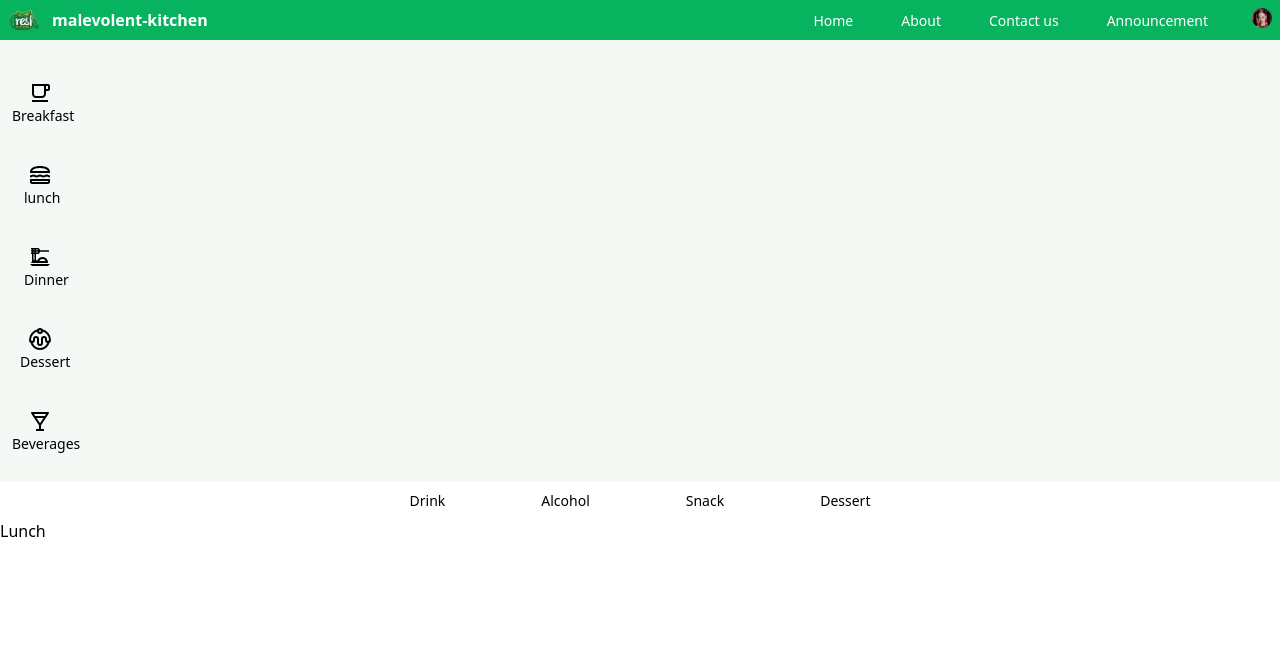
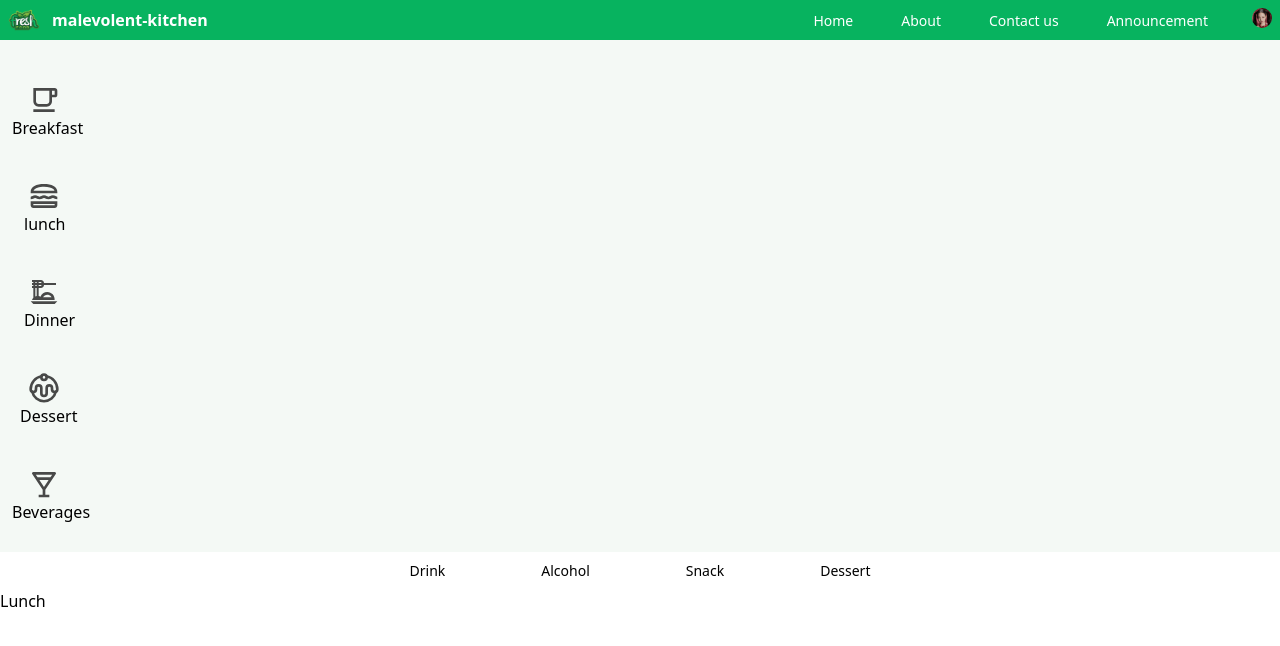
Before and after one commit to liza-tann/Restaurant_project, a React (Vite) app: page /Lunch in a window 1280 px wide. Shown: the top 646 px of the page. Built offline with nearby package versions, Linux system fonts and the light colour scheme.

Commit message:
Update Sidebar.jsx
edit

```diff
--- a/src/components/Sidebar.jsx
+++ b/src/components/Sidebar.jsx
@@ -9,36 +9,36 @@ import { NavLink } from 'react-router-dom';
 const Sidebar = () => {
   return (
     <div className="flex bg-light">
-      <div className="text-14 font-400 flex text-black p-3 pt-4">
+      <div className="flex text-black p-3 pt-4">
         <div>
           <ul className='pt-1'>
             <li className="mb-4">
-              <NavLink to="/Breakfast" className="hover:text-main hover:font-bold w-40 h-40 ml-12">
-              <MdOutlineFreeBreakfast className='text-black w-6 h-6 mx-4'  />
+              <NavLink to="/Breakfast" className="hover:text-main w-40 h-40 ml-12">
+              <MdOutlineFreeBreakfast className='text-black opacity-70 w-8 h-8 mx-4'  />
                 Breakfast
               </NavLink>
             </li>
             <li className="mb-4">
-              <NavLink to="/lunch" className="hover:text-main hover:font-bold w-40 h-40 ml-12">
-                <MdOutlineLunchDining className='text-black w-6 h-6 mx-4' />
+              <NavLink to="/lunch" className="hover:text-main w-40 h-40 ml-12">
+                <MdOutlineLunchDining className='text-black opacity-70 w-8 h-8 mx-4' />
                 <p className='mx-3'>lunch</p>
               </NavLink>
             </li>
             <li className="mb-4">
-              <NavLink to="/Dinner" className="hover:text-main hover:font-bold w-40 h-40 ml-12">
-                <MdOutlineDinnerDining className='text-black w-6 h-6 mx-4' />
+              <NavLink to="/Dinner" className="hover:text-main w-40 h-40 ml-12">
+                <MdOutlineDinnerDining className='text-black opacity-70 w-8 h-8 mx-4' />
                 <p className='mx-3'>Dinner</p>
               </NavLink>
             </li>
             <li className="mb-4">
-              <NavLink to="/Dessert" className="hover:text-main hover:font-bold w-40 h-40 ml-12">
-                <LuDessert className='text-black w-6 h-6 mx-4' />
+              <NavLink to="/Dessert" className="hover:text-main w-40 h-40 ml-12">
+                <LuDessert className='text-black opacity-70 w-8 h-8 mx-4' />
                 <p className='mx-2'>Dessert</p>
               </NavLink>
             </li>
             <li className="mb-4">
-              <NavLink to="/Beverages" className="hover:text-main hover:font-bold w-40 h-40 ml-12">
-                <BiDrink className='text-black w-6 h-6 mx-4'  />
+              <NavLink to="/Beverages" className="hover:text-main w-40 h-40 ml-12">
+                <BiDrink className='text-black opacity-70 w-8 h-8 mx-4'  />
                 Beverages
               </NavLink>
             </li>
```
